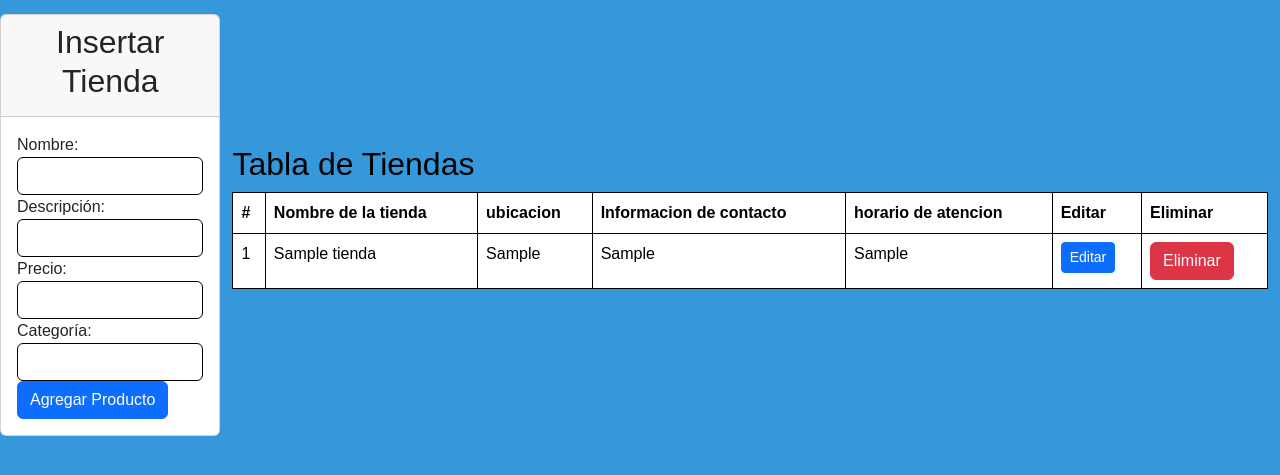
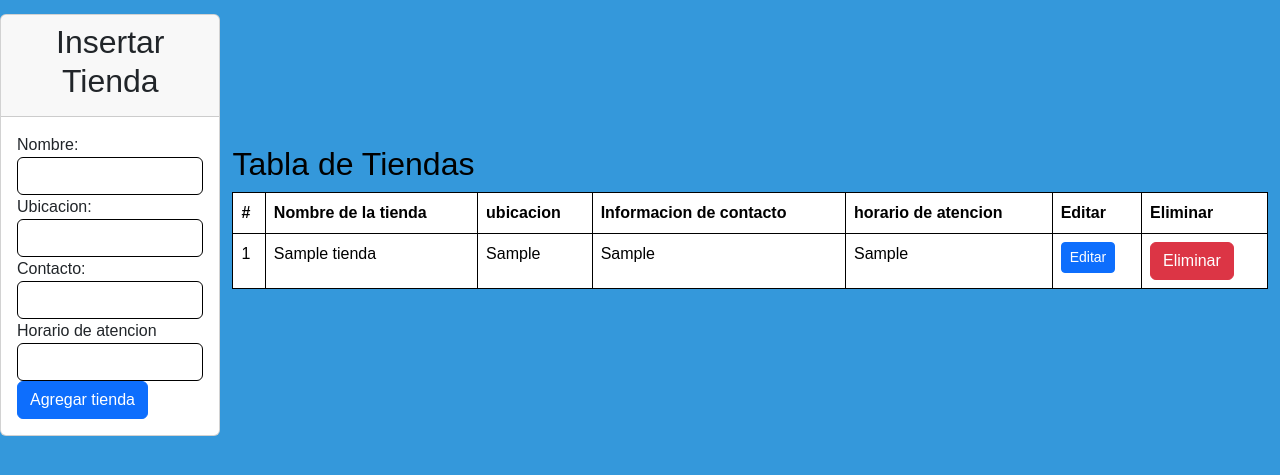
Before and after one commit to Javier-003/agricome, a Flask app: page /Tiendas in a window 1280 px wide. Shown: the part 175-650 px from the top of the page. Run offline with Flask 3, Linux system fonts and the light colour scheme; tables that the repository leaves empty or names only in its code hold one stand-in row (values such as "Sample post"); data that the repository does not hold is empty; some libraries are stand-ins or nearby versions.

Commit message:
Update tienda.html

```diff
--- a/templates/tienda.html
+++ b/templates/tienda.html
@@ -37,25 +37,25 @@
             <form action="/ingresarTienda" method="POST">
                 <div class="form-group">
                     <label>Nombre:</label>
-                    <input style="border-color: black;" type="text" class="form-control" name="nombre_P" required>
+                    <input style="border-color: black;" type="text" class="form-control" name="nombreT" required>
                 </div>
 
                 <div class="form-group">
-                    <label>Descripción:</label>
-                    <input style="border-color: black;" type="text" class="form-control" name="descripcion_P" required>
+                    <label>Ubicacion:</label>
+                    <input style="border-color: black;" type="text" class="form-control" name="ubicacion" required>
                 </div>
 
                 <div class="form-group">
-                    <label>Precio:</label>
-                    <input style="border-color: black;" type="number" class="form-control" name="precio_P" step="0.01" required>
+                    <label>Contacto:</label>
+                    <input style="border-color: black;" type="text" class="form-control" name="Información" step="0.01" required>
                 </div>
 
                 <div class="form-group">
-                    <label>Categoría:</label>
-                    <input style="border-color: black;" type="text" class="form-control" name="categoria_P" requied>
+                    <label>Horario de atencion</label>
+                    <input style="border-color: black;" type="text" class="form-control" name="horario" requied>
                 </div>
 
-                <button type="submit" class="btn btn-primary">Agregar Producto</button>
+                <button type="submit" class="btn btn-primary">Agregar tienda</button>
             </form>
         </div>
     </div>
```
